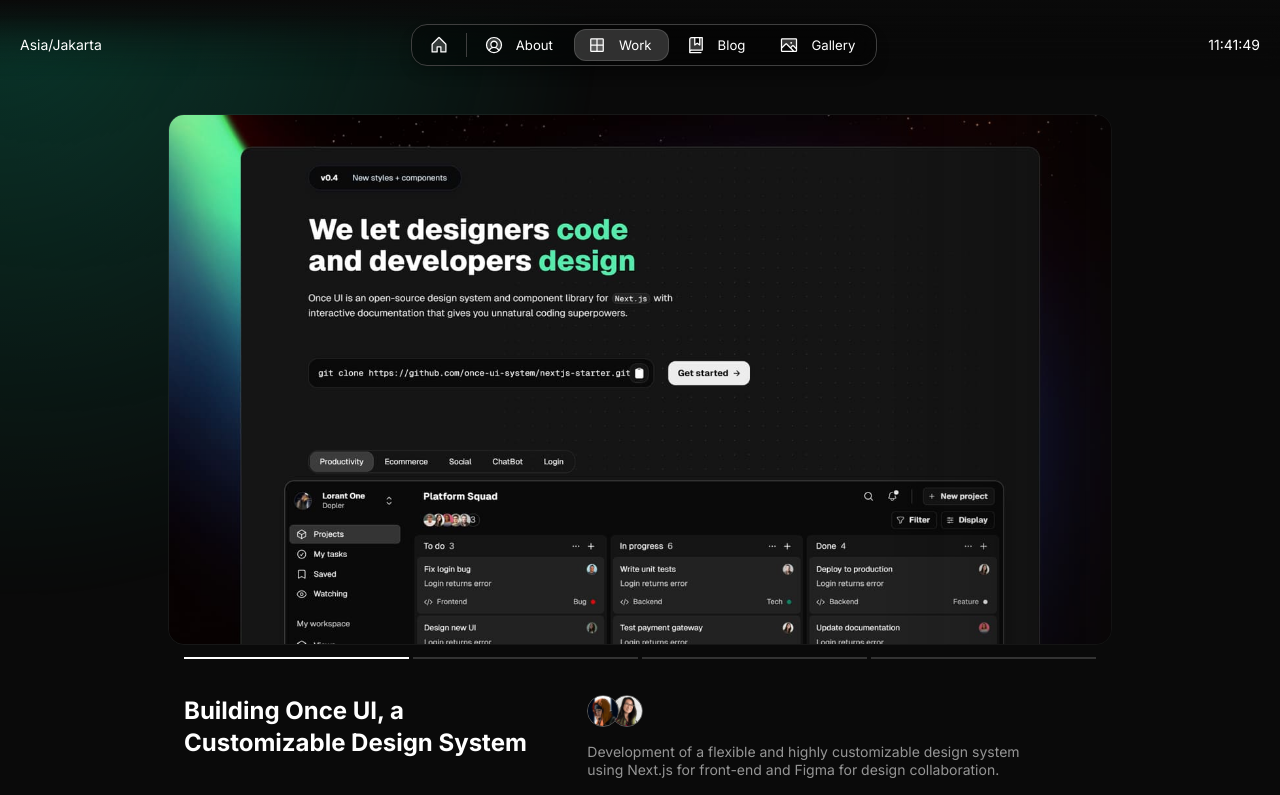
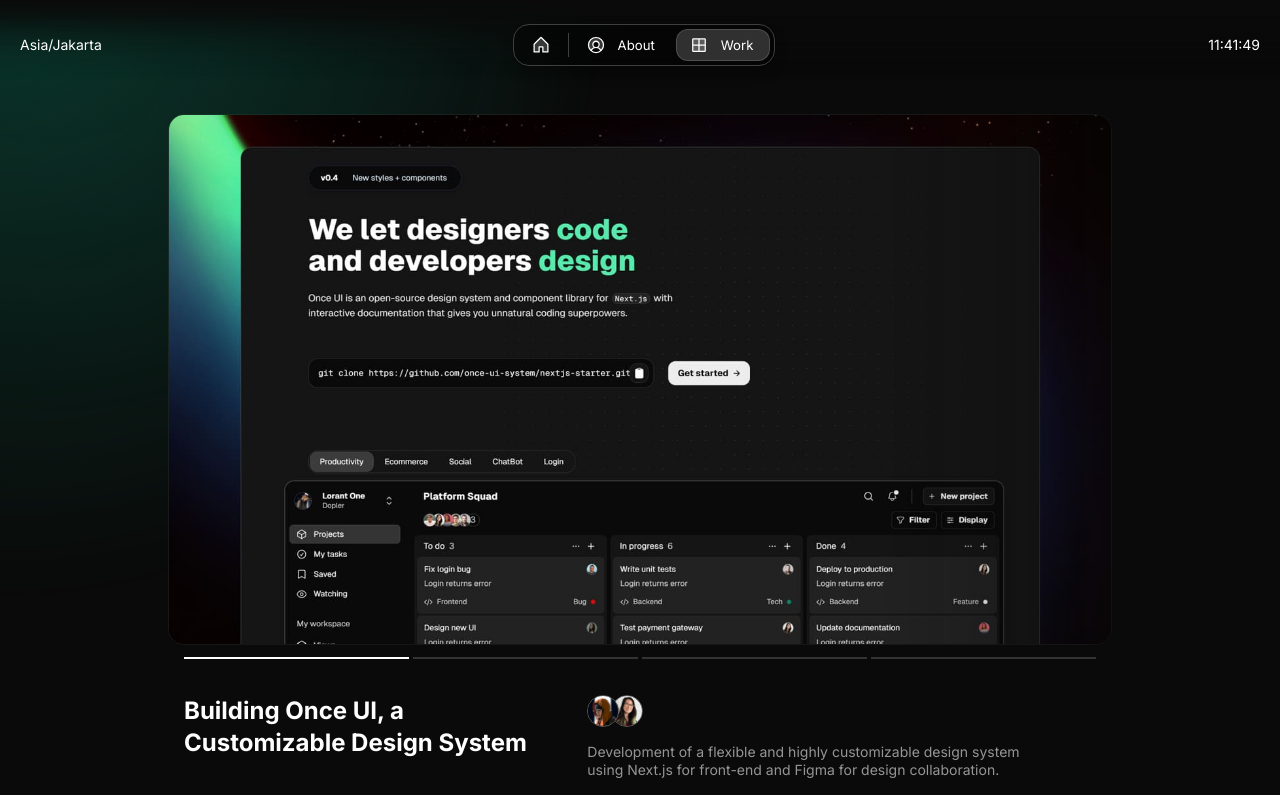
Before and after one commit to hugo97max/pokachufolio, a Next.js app: page /work in a window 1280 px wide. Shown: the top 795 px of the page. Built offline with nearby package versions, Linux system fonts and the light colour scheme.

Commit message:
prueba primer

```diff
--- a/src/components/Header.tsx
+++ b/src/components/Header.tsx
@@ -109,40 +109,7 @@
                   />
                 </>
               )}
-              {routes["/blog"] && (
-                <>
-                  <ToggleButton
-                    className="s-flex-hide"
-                    prefixIcon="book"
-                    href="/blog"
-                    label={blog.label}
-                    selected={pathname.startsWith("/blog")}
-                  />
-                  <ToggleButton
-                    className="s-flex-show"
-                    prefixIcon="book"
-                    href="/blog"
-                    selected={pathname.startsWith("/blog")}
-                  />
-                </>
-              )}
-              {routes["/gallery"] && (
-                <>
-                  <ToggleButton
-                    className="s-flex-hide"
-                    prefixIcon="gallery"
-                    href="/gallery"
-                    label={gallery.label}
-                    selected={pathname.startsWith("/gallery")}
-                  />
-                  <ToggleButton
-                    className="s-flex-show"
-                    prefixIcon="gallery"
-                    href="/gallery"
-                    selected={pathname.startsWith("/gallery")}
-                  />
-                </>
-              )}
+
             </Flex>
           </Flex>
         </Flex>
```
